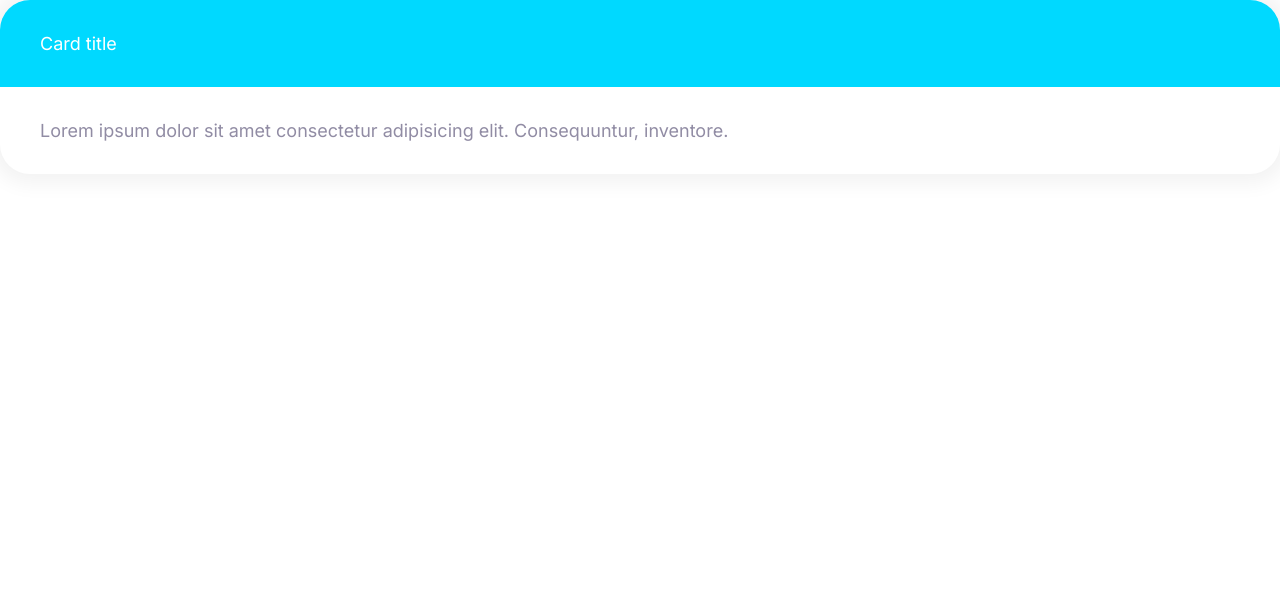
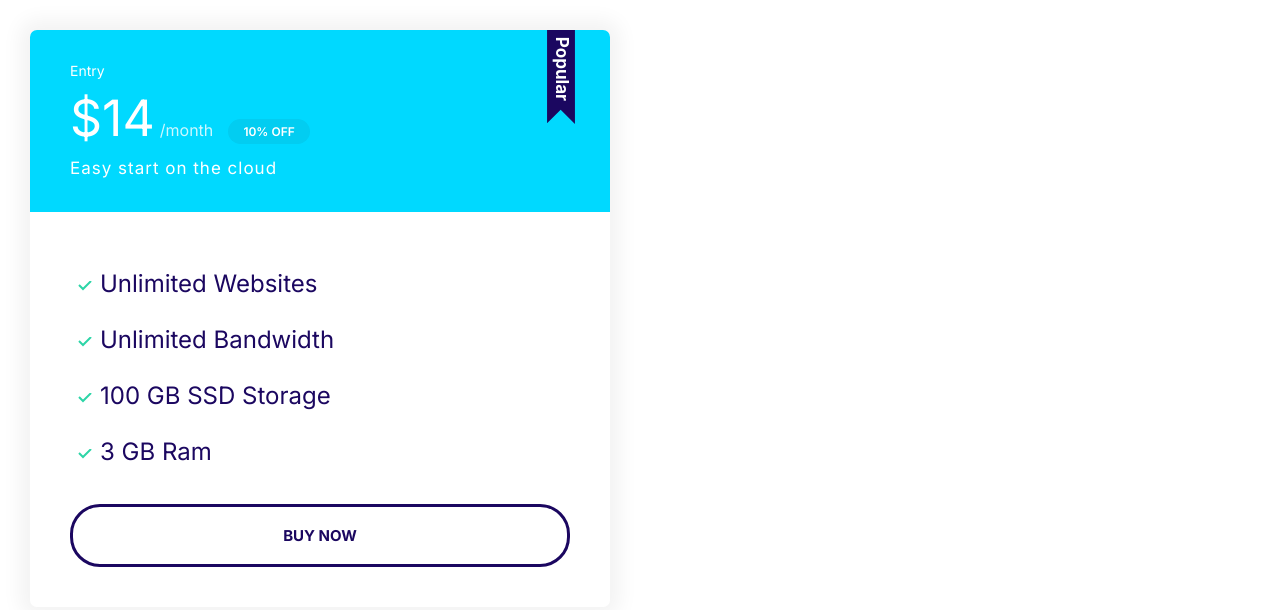
Before and after one commit to Melton-Paul/Moshified-Website, a plain HTML site: page index.html in a window 1280 px wide. Drawn offline with Linux system fonts and the light colour scheme.

Commit message:
Created the plan component.

```diff
--- a/CSS/styles.css
+++ b/CSS/styles.css
@@ -108,6 +108,7 @@ a {
 
 .badge--small {
   font-size: 1.6rem;
+  padding: 0.5rem 1.5rem;
 }
 
 @media screen and (min-width: 1024px) {
@@ -176,7 +177,7 @@ a {
   border: none;
   cursor: pointer;
   font-size: 1.8rem;
-  font-weight: 600;
+  font-weight: 700;
   padding: 2rem 3rem;
   text-align: center;
   text-transform: uppercase;
@@ -262,7 +263,7 @@ a {
 /* Card */
 
 .card {
-  border-radius: var(--border-radius);
+  border-radius: 7px;
   box-shadow: 0 0 20px 10px #f3f3f3;
   overflow: hidden;
 }
@@ -280,3 +281,58 @@ a {
   background: var(--color-secondary);
   color: white;
 }
+.card--secondary .badge--secondary {
+  background: #02cdf1;
+}
+
+/* Plans */
+
+.plan__name {
+  color: white;
+  margin: 0;
+  font-weight: 500;
+  font-size: 2.4rem;
+}
+.plan__price {
+  font-size: 6rem;
+}
+.plan__billing-cycle {
+  font-size: 2.4rem;
+  font-weight: 300;
+  opacity: 0.8;
+  margin-right: 1rem;
+}
+.plan__discription {
+  font-size: 2rem;
+  font-weight: 300;
+  letter-spacing: 1px;
+  display: block;
+}
+.plan .list__item {
+  margin-bottom: 2rem;
+}
+.plan--popular .card__header {
+  position: relative;
+}
+.plan--popular .card__header::before {
+  content: url(../Images/popular.svg);
+  width: 40px;
+  display: inline-block;
+  position: absolute;
+  top: -6px;
+  right: 5%;
+}
+@media screen and (min-width: 1024px) {
+  .plan__name {
+    font-size: 1.4rem;
+  }
+  .plan__price {
+    font-size: 5rem;
+  }
+  .plan__billing-cycle {
+    font-size: 1.6rem;
+  }
+  .plan__discription {
+    font-size: 1.7rem;
+  }
+}
--- a/index.html
+++ b/index.html
@@ -12,12 +12,28 @@
     <link rel="stylesheet" href="/CSS/styles.css">
 </head>
 <body>
-    <div class="PARENT">
+<div style="width: 50%; padding: 3rem;">
+    <div class="plan plan--popular">
         <div class="card card--secondary">
-            <header class="card__header">Card title</header>
-            <div class="card__body">Lorem ipsum dolor sit amet consectetur adipisicing elit. Consequuntur, inventore.</div>
+            <header class="card__header">
+                <h3 class="plan__name">Entry</h3>
+                <span class="plan__price">$14</span>
+                <span class="plan__billing-cycle">/month</span>
+                <span class="badge badge--secondary badge--small">10% OFF</span>
+                <span class="plan__discription"> Easy start on the cloud</span>
+            </header>
+            <div class="card__body">
+                <ul class="list list--check">
+                    <li class="list__item">Unlimited Websites</li>
+                    <li class="list__item">Unlimited Bandwidth</li>
+                    <li class="list__item">100 GB SSD Storage</li>
+                    <li class="list__item">3 GB Ram</li>
+                </ul>
+                <button class="btn btn--outline btn--block">Buy Now</button>
+            </div>
         </div>
     </div>
+</div>
 </body>
 
 </html>
```
Also changed, not shown: components/plan.html (added, +20 -0 lines), Images/popular.svg (added), popular.svg (added).
